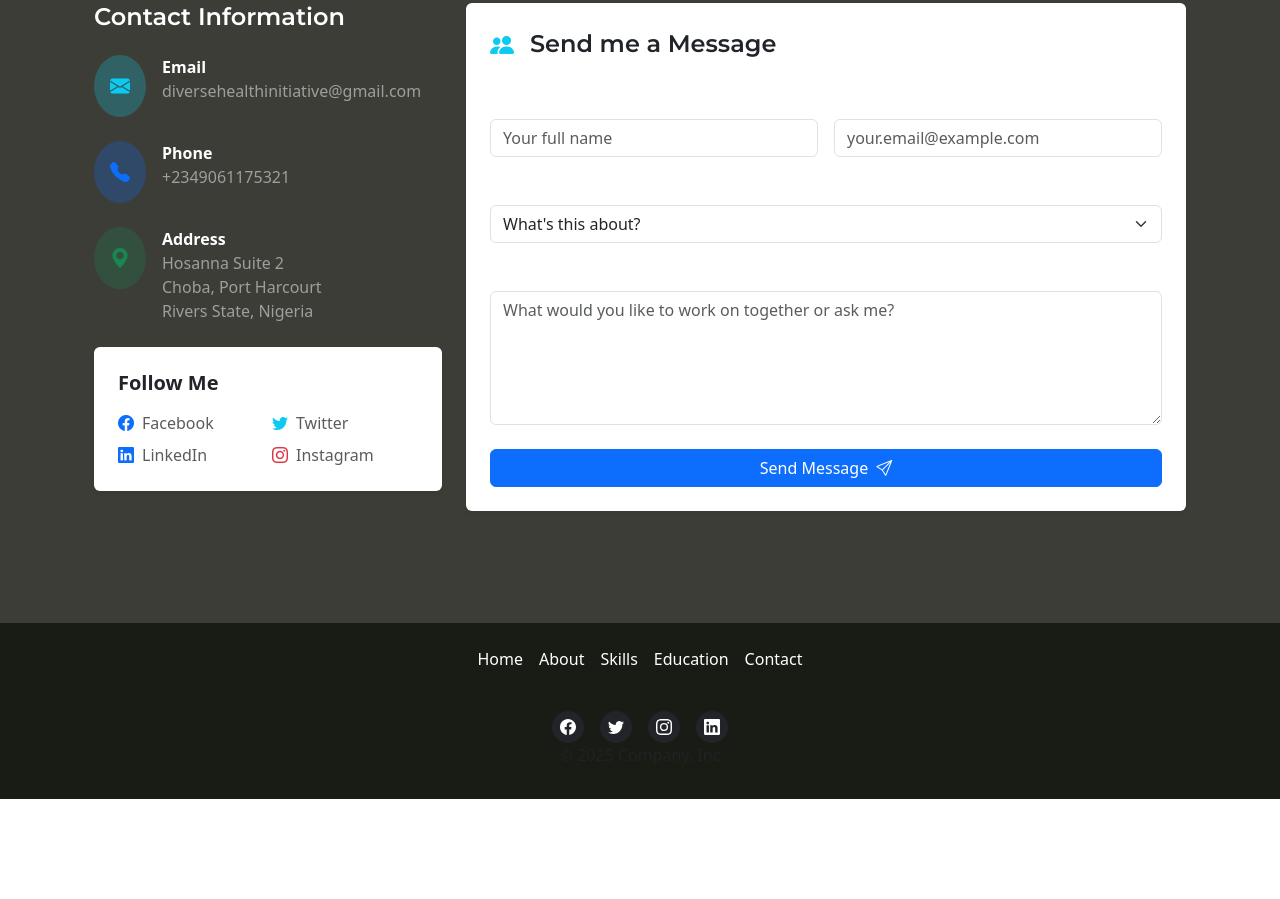
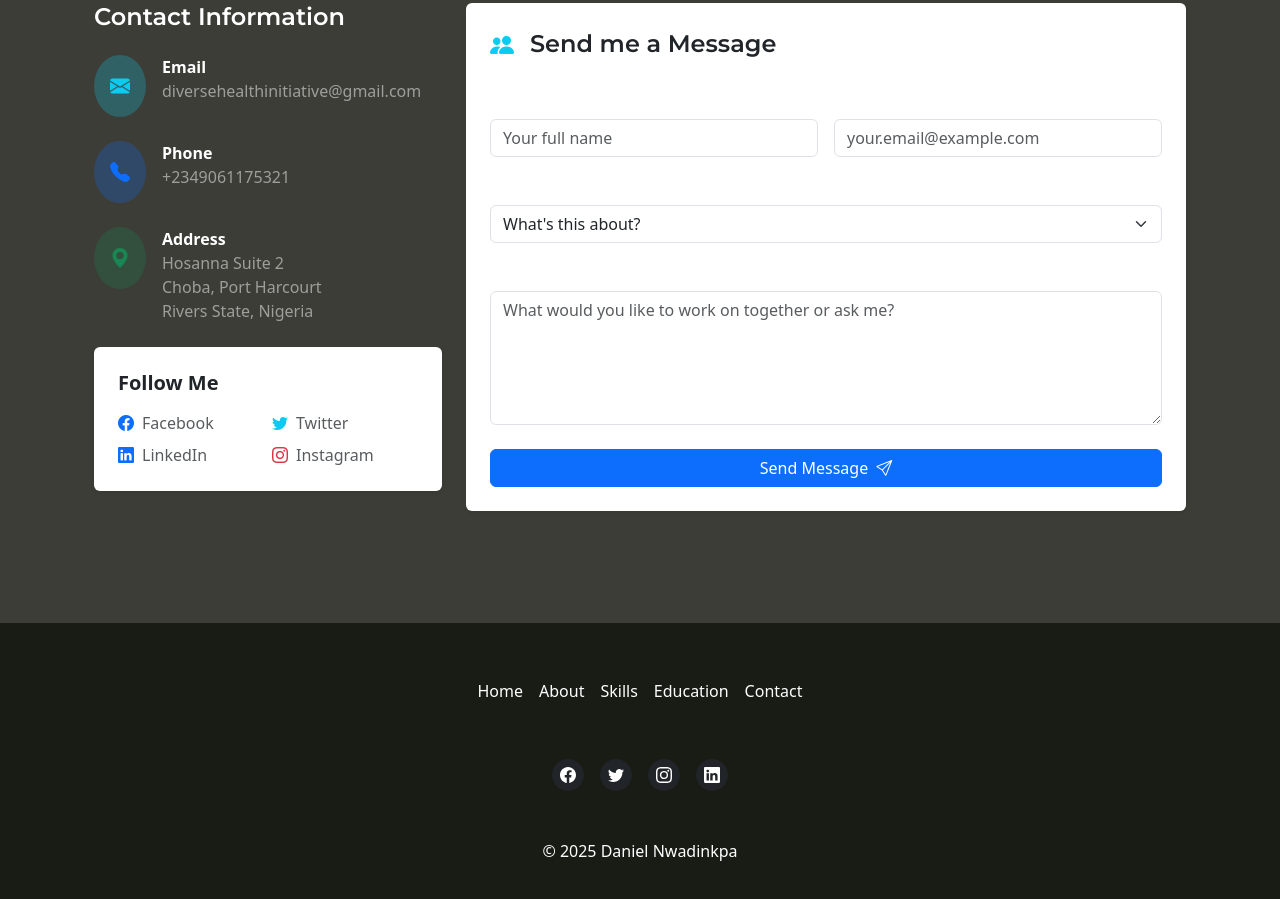
Before and after one commit to Honcho1/pixels-of-me, a plain HTML site: page index.html in a window 1280 px wide. Shown: the part 2950-3849 px from the top of the page. Before the commit the page ends 3749 px from the top, so only its background shows below. Drawn offline with nearby package versions, Linux system fonts and the light colour scheme.

Commit message:
Update the footer section

```diff
--- a/index.html
+++ b/index.html
@@ -378,10 +378,10 @@
       </div>
     </section>
 
-    <section id="footer" class="footer py-3 my-0">
+    <section id="footer" class="footer py-5 my-0">
       <div class="container">
         <footer>
-          <ul class="nav justify-content-center pb-3 mb-3">
+          <ul class="nav justify-content-center mb-5">
             <li class="nav-item">
               <a href="#" class="nav-link px-2 fw-normal text-white">Home</a>
             </li>
@@ -401,7 +401,7 @@
             </li>
           </ul>
 
-          <div class="d-flex gap-3 justify-content-center">
+          <div class="d-flex gap-3 justify-content-center mb-5">
             <a
               href="https://web.facebook.com/the.daniel.zeus"
               target="_blank"
@@ -496,7 +496,9 @@
             </a>
           </div>
 
-          <p class="text-center text-body-secondary">© 2025 Company, Inc</p>
+          <p class="text-center fw-normal text-white">
+            © 2025 Daniel Nwadinkpa
+          </p>
         </footer>
       </div>
     </section>
```
